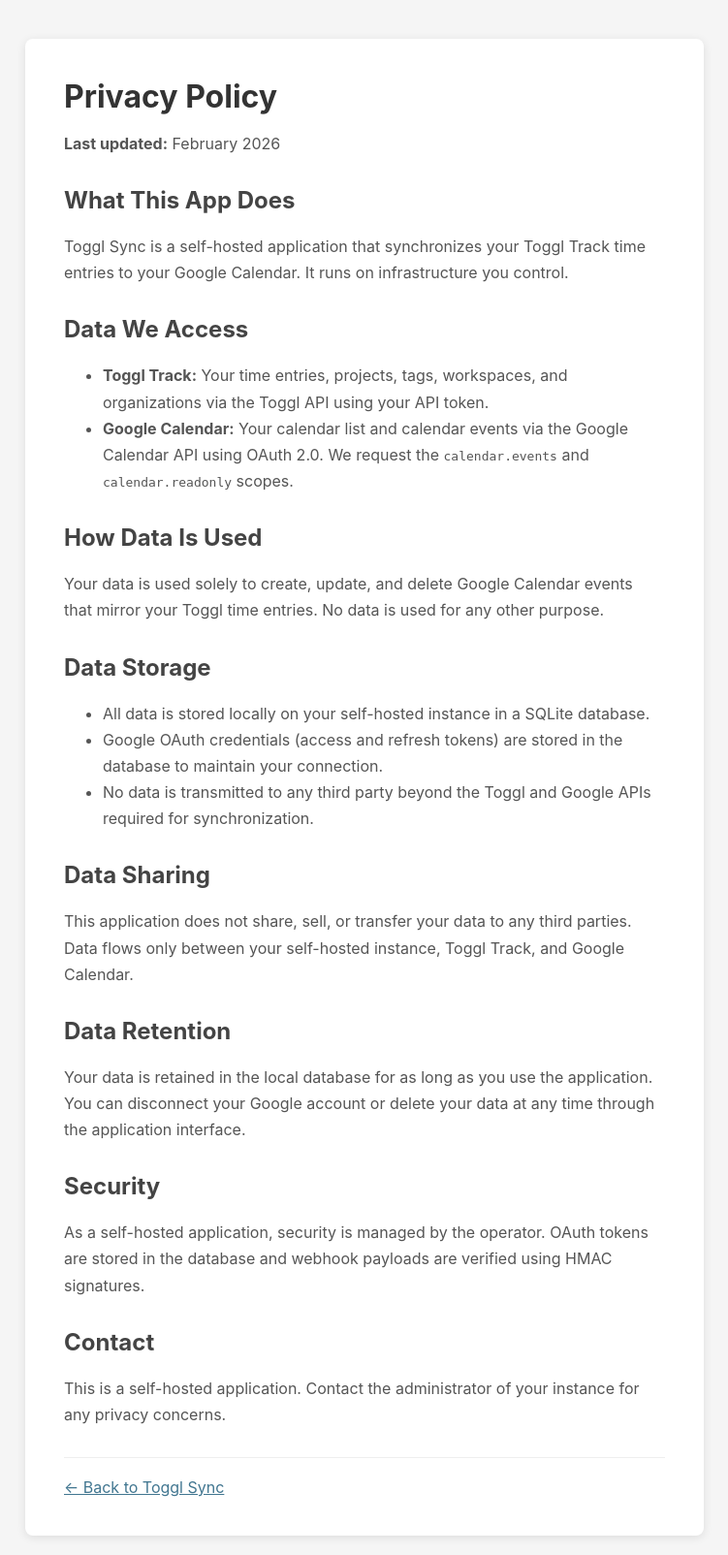
After one commit to ayghri/togglsync, a Django app: page /privacy/ in a window 1280 px wide. The commit adds this page. Shown: the whole page at 97% size, without its empty margins (264-1015 px from the left). Run offline with Django 5.2, Linux system fonts and the light colour scheme.

Commit message:
added privacy terms

```diff
--- /dev/null
+++ b/sync/templates/privacy_policy.html
@@ -0,0 +1,136 @@
+<!doctype html>
+<html lang="en">
+    <head>
+        <meta charset="UTF-8" />
+        <meta name="viewport" content="width=device-width, initial-scale=1.0" />
+        <title>Privacy Policy - Toggl Sync</title>
+        <style>
+            * {
+                box-sizing: border-box;
+            }
+            body {
+                font-family:
+                    -apple-system, BlinkMacSystemFont, "Segoe UI", Roboto,
+                    Oxygen, Ubuntu, sans-serif;
+                background: #f5f5f5;
+                margin: 0;
+                padding: 20px;
+                min-height: 100vh;
+                display: flex;
+                justify-content: center;
+            }
+            .container {
+                background: white;
+                padding: 40px;
+                border-radius: 8px;
+                box-shadow: 0 2px 10px rgba(0, 0, 0, 0.1);
+                max-width: 700px;
+                width: 100%;
+                margin-top: 20px;
+                align-self: flex-start;
+            }
+            h1 {
+                margin: 0 0 10px 0;
+                color: #333;
+            }
+            h2 {
+                color: #444;
+                margin-top: 30px;
+            }
+            p, li {
+                color: #555;
+                line-height: 1.7;
+            }
+            a {
+                color: #417690;
+            }
+            .back-link {
+                margin-top: 30px;
+                padding-top: 20px;
+                border-top: 1px solid #eee;
+            }
+        </style>
+    </head>
+    <body>
+        <div class="container">
+            <h1>Privacy Policy</h1>
+            <p><strong>Last updated:</strong> February 2026</p>
+
+            <h2>What This App Does</h2>
+            <p>
+                Toggl Sync is a self-hosted application that synchronizes your
+                Toggl Track time entries to your Google Calendar. It runs on
+                infrastructure you control.
+            </p>
+
+            <h2>Data We Access</h2>
+            <ul>
+                <li>
+                    <strong>Toggl Track:</strong> Your time entries, projects,
+                    tags, workspaces, and organizations via the Toggl API using
+                    your API token.
+                </li>
+                <li>
+                    <strong>Google Calendar:</strong> Your calendar list and
+                    calendar events via the Google Calendar API using OAuth 2.0.
+                    We request the <code>calendar.events</code> and
+                    <code>calendar.readonly</code> scopes.
+                </li>
+            </ul>
+
+            <h2>How Data Is Used</h2>
+            <p>
+                Your data is used solely to create, update, and delete Google
+                Calendar events that mirror your Toggl time entries. No data is
+                used for any other purpose.
+            </p>
+
+            <h2>Data Storage</h2>
+            <ul>
+                <li>
+                    All data is stored locally on your self-hosted instance in a
+                    SQLite database.
+                </li>
+                <li>
+                    Google OAuth credentials (access and refresh tokens) are
+                    stored in the database to maintain your connection.
+                </li>
+                <li>
+                    No data is transmitted to any third party beyond the Toggl
+                    and Google APIs required for synchronization.
+                </li>
+            </ul>
+
+            <h2>Data Sharing</h2>
+            <p>
+                This application does not share, sell, or transfer your data to
+                any third parties. Data flows only between your self-hosted
+                instance, Toggl Track, and Google Calendar.
+            </p>
+
+            <h2>Data Retention</h2>
+            <p>
+                Your data is retained in the local database for as long as you
+                use the application. You can disconnect your Google account or
+                delete your data at any time through the application interface.
+            </p>
+
+            <h2>Security</h2>
+            <p>
+                As a self-hosted application, security is managed by the
+                operator. OAuth tokens are stored in the database and webhook
+                payloads are verified using HMAC signatures.
+            </p>
+
+            <h2>Contact</h2>
+            <p>
+                This is a self-hosted application. Contact the administrator of
+                your instance for any privacy concerns.
+            </p>
+
+            <div class="back-link">
+                <a href="{% url 'sync:landing' %}">&larr; Back to Toggl Sync</a>
+            </div>
+        </div>
+    </body>
+</html>
--- a/sync/urls.py
+++ b/sync/urls.py
@@ -13,6 +13,10 @@ urlpatterns = [
     # Health check
     path('health/', views.health_check, name='health_check'),
 
+    # Legal pages (required for Google OAuth consent screen)
+    path('privacy/', views.privacy_policy, name='privacy_policy'),
+    path('terms/', views.terms_of_service, name='terms_of_service'),
+
     # Webhook endpoint with token for user identification
     path('webhook/toggl/<str:webhook_token>/', views.toggl_webhook, name='toggl_webhook'),
 
--- a/sync/views.py
+++ b/sync/views.py
@@ -59,6 +59,16 @@ def home_page(request):
 def health_check(request):
     """Simple health check endpoint that returns 200 OK."""
     return JsonResponse({"status": "ok"})
+
+
+def privacy_policy(request):
+    """Privacy policy page for Google OAuth consent screen."""
+    return render(request, "privacy_policy.html")
+
+
+def terms_of_service(request):
+    """Terms of service page for Google OAuth consent screen."""
+    return render(request, "terms_of_service.html")
 
 
 @csrf_exempt
```
Also changed, not shown: sync/templates/terms_of_service.html (added, +136 -0 lines), sync/templates/user_dashboard.html (+20 -0 lines).
